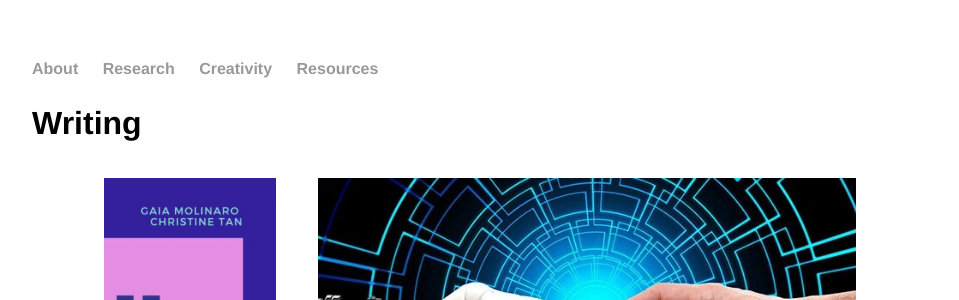
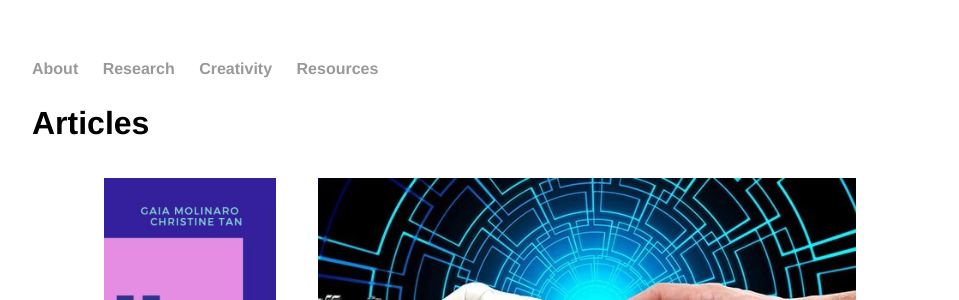
Before and after one commit to gaiamolinaro/gaiamolinaro.github.io, a Jekyll site: the page built from creativity/index.html, in a window 1280 px wide. Shown: the top 300 px of the page, without its empty margins (160-1119 px from the left). Built offline with Jekyll 4.4.1, drawn with Linux system fonts in a browser that asks for light colours; nearby versions of some CDN libraries.

Commit message:
Writing --> Articles

```diff
--- a/creativity/index.html
+++ b/creativity/index.html
@@ -2,7 +2,7 @@
 layout: default
 title: Creativity | Gaia Molinaro
 ---
-<h2>Writing</h2>
+<h2>Articles</h2>
         <div class="post-slider" style="height: 380px">
             <i class="fas fa-chevron-left prev1"></i>
             <i class="fas fa-chevron-right next1"></i>
```
